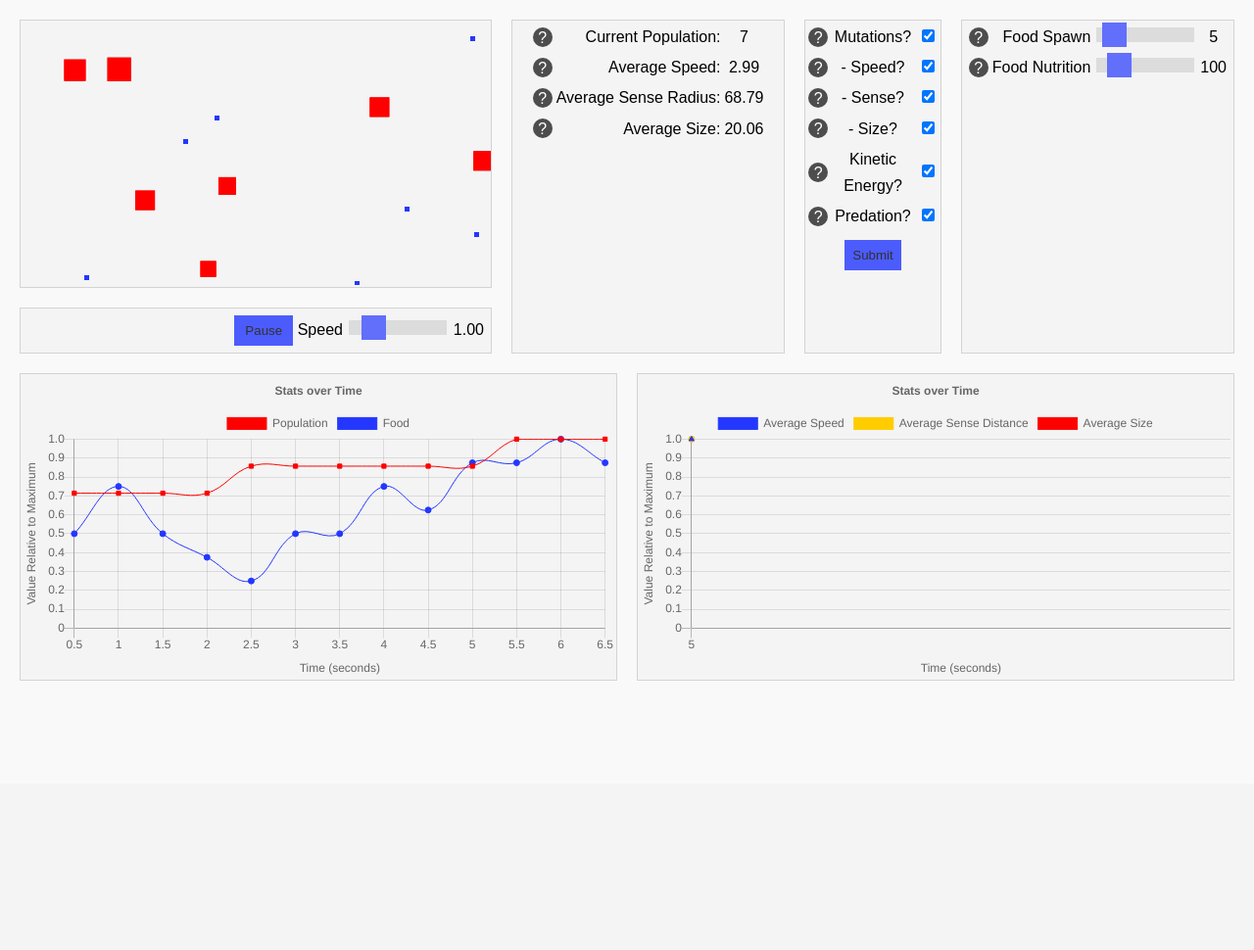
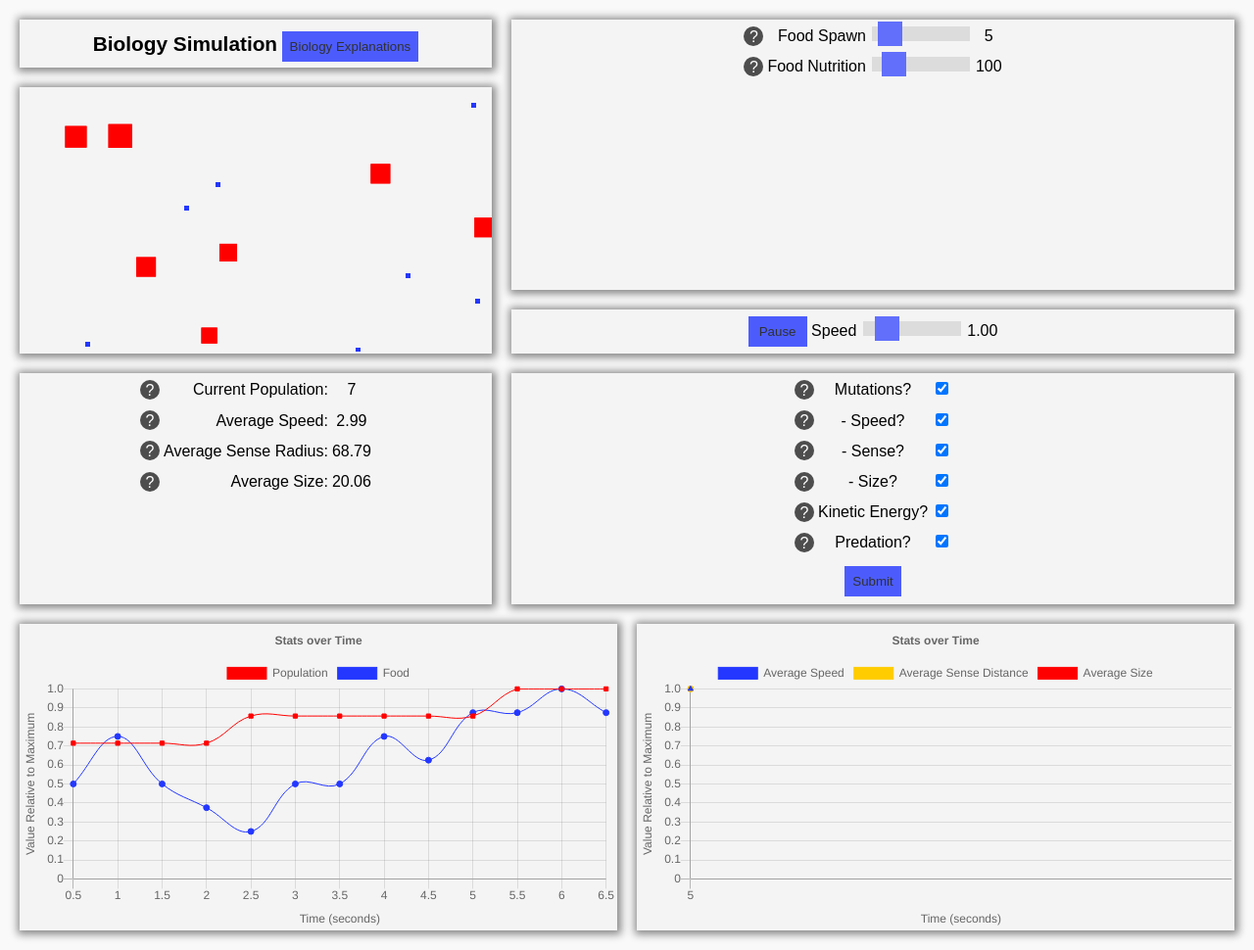
Before and after one commit to GarethHarcombe/bioSimulation, a PHP site: page / in a window 1280 px wide. Shown: the whole page at 98% size. Before the commit the page ends 695 px from the top, so only its background shows below. Run offline with PHP 8.4, Linux system fonts and the light colour scheme; some libraries are stand-ins or nearby versions.

Commit message:
Reworked wireframe design to align with feedback from stakeholders

```diff
--- a/explanations.php
+++ b/explanations.php
@@ -16,7 +16,7 @@
 
 		<div class="wrapper">
 			<div class="item">
-					The red squares are organisms, going about their lives trying to survive. Simply existing requires energy - each second, every organism will lose energy, with larger and faster organisms using more energy. If they run out of energy, then they will die. Therefore, in order to survive, they must gain energy by eating food - the green squares - or if they are big enough, other organisms! If they gain enough energy to reproduce, they will do so, creating one offspring. However, this offspring has a chance for random mutations to occur, either increasing or decreasing its speed, size and ability to sense food. If this provides an adaptive advantage then the offspring will be more likely to survive and reproduce. Over time, this results in the more favourable traits increasing in frequency.
+				The red squares are organisms, going about their lives trying to survive. Simply existing requires energy - each second, every organism will lose energy, with larger and faster organisms using more energy. If they run out of energy, then they will die. Therefore, in order to survive, they must gain energy by eating food - the green squares - or if they are big enough, other organisms! If they gain enough energy to reproduce, they will do so, creating one offspring. However, this offspring has a chance for random mutations to occur, either increasing or decreasing its speed, size and ability to sense food. If this provides an adaptive advantage then the offspring will be more likely to survive and reproduce. Over time, this results in the more favourable traits increasing in frequency.
 			</div>
 		</div>
     </body>
--- a/index.php
+++ b/index.php
@@ -17,6 +17,11 @@
 		<div class="wrapper">
 			<div class="top_container">
 				<div id="simulation" class="item"></div>
+
+				<div class="title_container item">
+					<h1>Biology Simulation</h1>
+					<a href="explanations.php">Biology Explanations</a>
+				</div>
 
 				<div class="pause_play item">
 					<button id="pause_play_button" type="button">Pause</button>
--- a/style.css
+++ b/style.css
@@ -1,8 +1,8 @@
 :root {
     --background: #F4F4F4;
     --primary: #2337FF;
-    --border: 1px solid #d3d3d3;
-    //--shadow: 2px 2px 4px 1px #888888;
+    //--border: 2px solid #989898;
+    --shadow: 1px 1px 8px 3px #888888;
 }
 
 html {
@@ -15,6 +15,13 @@ html {
 body {
     background: #f9f9f9;
     margin: 20px;
+}
+
+a {
+    text-decoration: none;
+    color: #000;
+    text-align: right;
+    font-size: 13.3333px;
 }
 
 .warning {
@@ -45,7 +52,7 @@ body {
     text-align: center;
 }
 
-input[type=submit], button {
+input[type=submit], button, a {
     -webkit-appearance: none;
     background: var(--primary);
     opacity: 0.8;
@@ -59,7 +66,7 @@ input[type=submit] {
     margin: 0.5rem auto;
 }
 
-input[type=submit]:hover, button:hover {
+input[type=submit]:hover, button:hover, a:hover {
     opacity: 1;
 }
 
@@ -71,12 +78,23 @@ input[type=submit]:hover, button:hover {
 .top_container {
     display: grid;
     grid-gap: 20px;
-    grid-template-areas: 'canvas information form slider' 'pause_play information form slider';
-    grid-template-columns: 482px 2fr 1fr 2fr;
+    grid-template-areas: 'title slider information form' 'canvas slider information form' 'canvas pause_play information form';
+    grid-template-columns: 482px 6fr 5fr 4fr;
 }
 
 .information_container {
     grid-area: information;
+}
+
+.title_container {
+    grid-area: title;
+    padding: 7px;
+    width: 468px;
+}
+
+.title_container h1 {
+    font-size: 1.3rem;
+    display: inline;
 }
 
 .hint_icon {
@@ -126,9 +144,6 @@ table {
 .pause_play {
     grid-area: pause_play;
     padding: 7px;
-    width: 466px;
-    text-align: right;
-    margin: 0 0 0 auto;
 }
 
 #simulation {
@@ -180,21 +195,24 @@ table {
     cursor: pointer;
 }
 
-@media (max-width: 1200px) {
+@media (max-width: 1350px) {
     .top_container {
-        grid-template-areas: 'canvas form' 'pause_play form' 'slider information';
+        grid-template-areas: 'title slider' 'canvas slider' 'canvas pause_play' 'information form';
         grid-template-columns: 482px 1fr;
     }
+}
 
+@media (max-width: 1000px) {
     .bottom_container {
         grid-template-columns: 0.93fr;
     }
 }
 
+
 @media (max-width: 800px) {
     .top_container {
-        grid-template-areas: 'canvas' 'pause_play' 'slider' 'information' 'form';
-        grid-template-columns: 1fr 0.5fr;
+        grid-template-areas: 'title' 'canvas' 'pause_play' 'slider' 'information' 'form';
+        grid-template-columns: 1fr;
     }
 
     #simulation {
```
